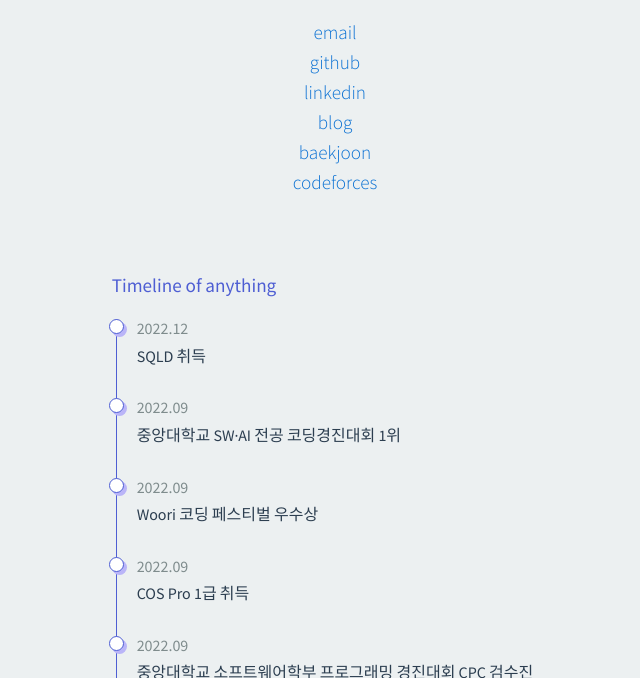
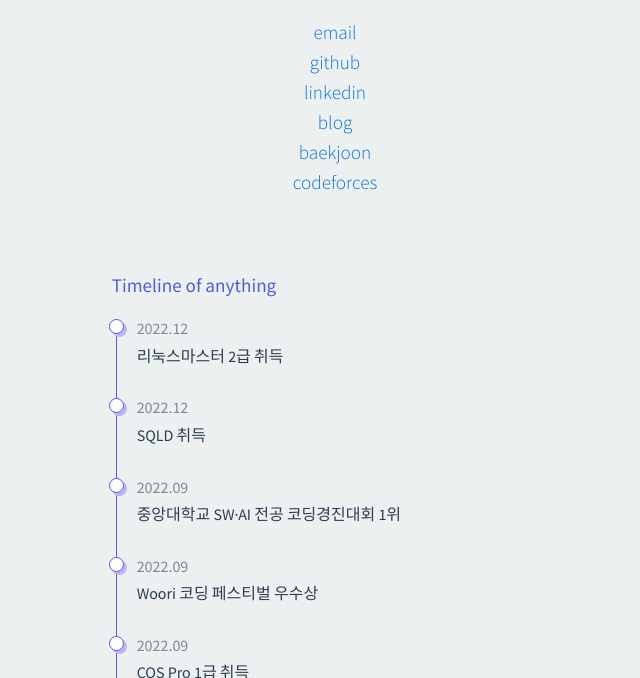
Before and after one commit to njw1204/njw1204.github.io, a website: page public/index.html in a window 1280 px wide. Shown: the part 122-800 px from the top of the page, without its empty margins (305-945 px from the left). Drawn offline with nearby package versions, Linux system fonts and the light colour scheme.

Commit message:
Update timeline

```diff
--- a/public/index.html
+++ b/public/index.html
@@ -55,6 +55,10 @@
         <div class="timeline">
           <div class="timeline-title">Timeline of anything</div>
           <ul>
+            <li>
+              <div class="timeline-time">2022.12</div>
+              <p class="timeline-message">리눅스마스터 2급 취득</p>
+            </li>
             <li>
               <div class="timeline-time">2022.12</div>
               <p class="timeline-message">SQLD 취득</p>
```
